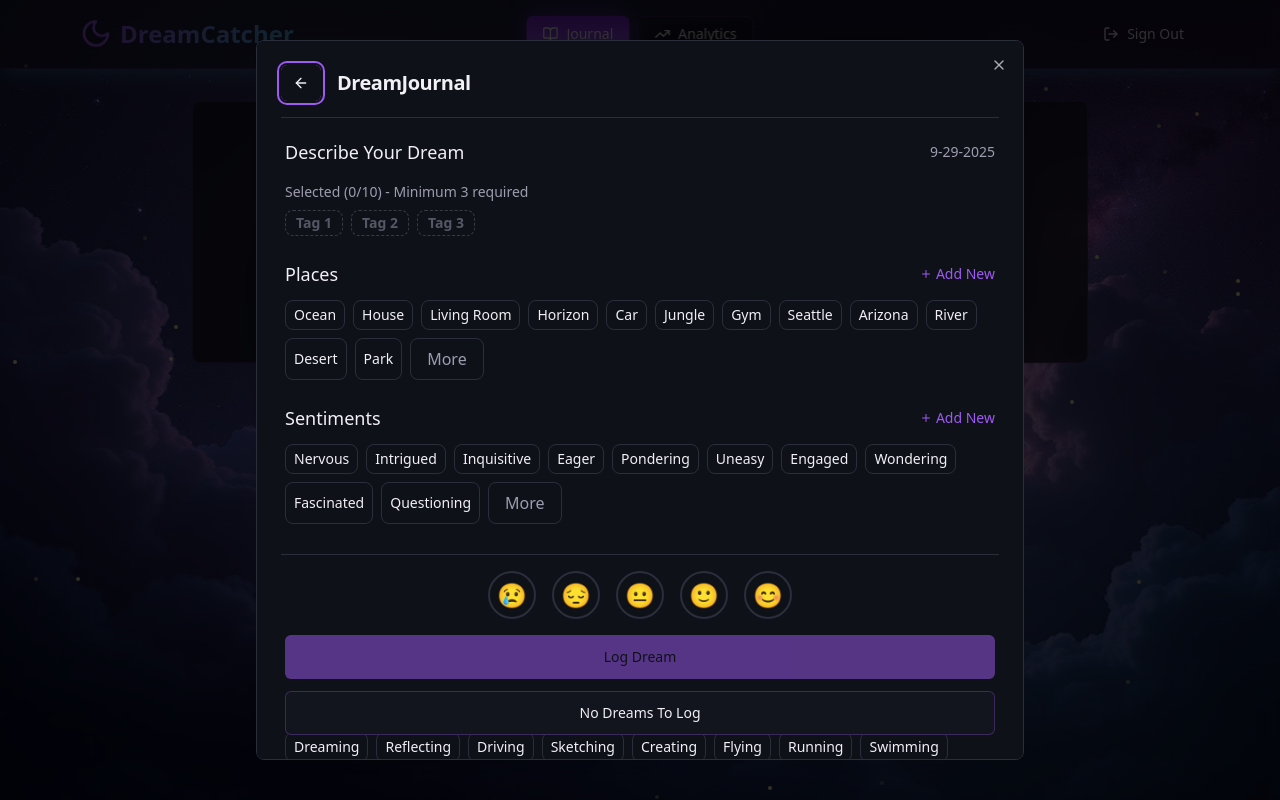
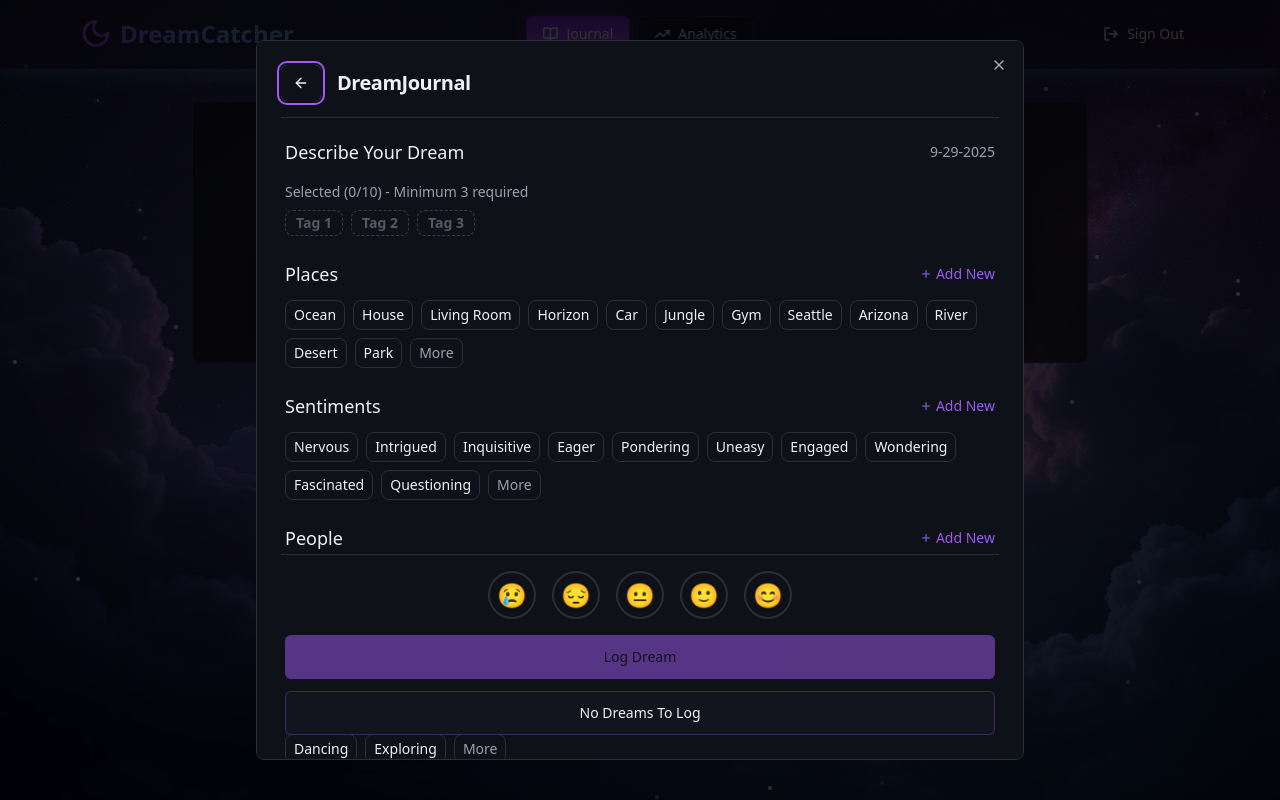
Before and after one commit to augustbrowning/dream-catcher-studio, a React (Vite) app: page / in a window 1280 px wide. Built offline with nearby package versions, Linux system fonts and the light colour scheme.

Commit message:
Fix "more" badge styling

```diff
--- a/src/components/DreamEntryPopup.tsx
+++ b/src/components/DreamEntryPopup.tsx
@@ -229,7 +229,7 @@ const DreamEntryPopup = ({ isOpen, onClose, onSave }: DreamEntryPopupProps) => {
               {PLACES.length > 4 && (
                 <button
                   onClick={() => setExpandedPlaces(!expandedPlaces)}
-                  className="px-4 py-2 rounded-lg border border-border hover:bg-muted text-muted-foreground transition-colors"
+                  className="px-2 py-1 rounded-lg border border-border hover:bg-muted text-muted-foreground text-sm transition-colors"
                 >
                   {expandedPlaces ? 'Less' : 'More'}
                 </button>
@@ -288,7 +288,7 @@ const DreamEntryPopup = ({ isOpen, onClose, onSave }: DreamEntryPopupProps) => {
               {SENTIMENTS.length > 4 && (
                 <button
                   onClick={() => setExpandedSentiments(!expandedSentiments)}
-                  className="px-4 py-2 rounded-lg border border-border hover:bg-muted text-muted-foreground transition-colors"
+                  className="px-2 py-1 rounded-lg border border-border hover:bg-muted text-muted-foreground text-sm transition-colors"
                 >
                   {expandedSentiments ? 'Less' : 'More'}
                 </button>
@@ -347,7 +347,7 @@ const DreamEntryPopup = ({ isOpen, onClose, onSave }: DreamEntryPopupProps) => {
               {PEOPLE.length > 4 && (
                 <button
                   onClick={() => setExpandedPeople(!expandedPeople)}
-                  className="px-4 py-2 rounded-lg border border-border hover:bg-muted text-muted-foreground transition-colors"
+                  className="px-2 py-1 rounded-lg border border-border hover:bg-muted text-muted-foreground text-sm transition-colors"
                 >
                   {expandedPeople ? 'Less' : 'More'}
                 </button>
@@ -406,7 +406,7 @@ const DreamEntryPopup = ({ isOpen, onClose, onSave }: DreamEntryPopupProps) => {
               {ACTIONS.length > 4 && (
                 <button
                   onClick={() => setExpandedActions(!expandedActions)}
-                  className="px-4 py-2 rounded-lg border border-border hover:bg-muted text-muted-foreground transition-colors"
+                  className="px-2 py-1 rounded-lg border border-border hover:bg-muted text-muted-foreground text-sm transition-colors"
                 >
                   {expandedActions ? 'Less' : 'More'}
                 </button>
```
